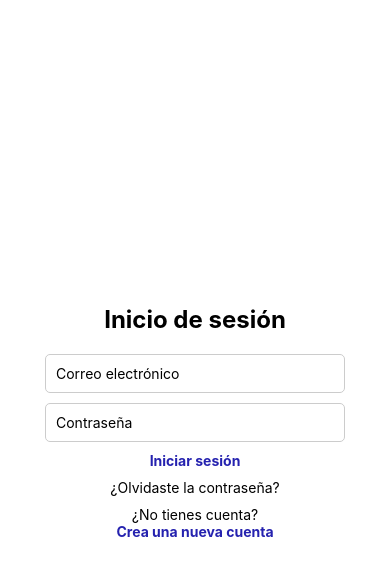
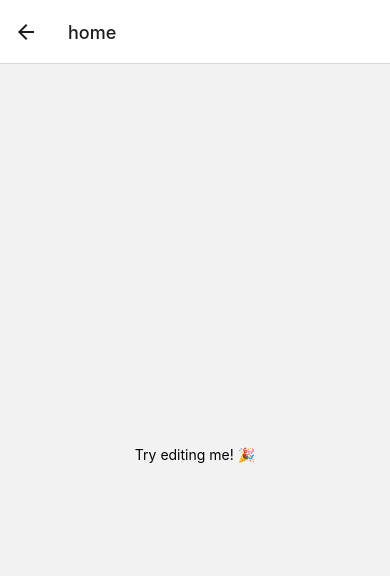
Before and after one commit to Tragaaviones/Tienda_movil, a React Native app: screen /home in a window 390 px wide. Shown: the top 576 px of the page. Built offline with nearby package versions, Linux system fonts and the light colour scheme.

Commit message:
arreglos

```diff
--- a/package.json
+++ b/package.json
@@ -9,13 +9,16 @@
     "web": "expo start --web"
   },
   "dependencies": {
+    "@react-native-community/slider": "^4.5.2",
     "@react-navigation/native": "^6.1.17",
     "@react-navigation/stack": "^6.4.0",
     "expo": "~51.0.17",
     "expo-status-bar": "~1.12.1",
     "react": "18.2.0",
     "react-native": "0.74.2",
+    "react-native-elements": "^3.4.3",
     "react-native-gesture-handler": "^2.17.1",
+    "react-native-paper": "^5.12.3",
     "react-native-safe-area-context": "^4.10.7",
     "react-native-screens": "^3.32.0",
     "react-native-snap-carousel": "^3.9.1"
--- a/src/navigation/navigation.js
+++ b/src/navigation/navigation.js
@@ -8,18 +8,19 @@ import Recuperacion from '../screen/recuperacion_contraseña';
 import Verificacion from '../screen/verificacion_codigo';
 import cambiar_contraseña from '../screen/cambiar_contraseña';
 import crear_cuenta from '../screen/crear_cuenta';
+import home from '../screen/home';
 
 const Stack = createStackNavigator();
 
 function MyStack() {
     return (
-        <Stack.Navigator screenOptions={{ headerShown: false }}>
+        <Stack.Navigator screenOptions={{ headerShown: true }}>
             <Stack.Screen name="Inicio" component={Inicio} />
             <Stack.Screen name="Recuperacion" component={Recuperacion} />
             <Stack.Screen name="Verificacion" component={Verificacion} />
             <Stack.Screen name="cambiar_contraseña" component={cambiar_contraseña} />
             <Stack.Screen name="crear_cuenta" component={crear_cuenta} />
-
+            <Stack.Screen name="home" component={home} />
         </Stack.Navigator>
     );
 }
--- /dev/null
+++ b/src/screen/home.js
@@ -0,0 +1,17 @@
+import React from 'react';
+import { Text, View } from 'react-native';
+
+const YourApp = () => {
+    return (
+        <View
+            style={{
+                flex: 1,
+                justifyContent: 'center',
+                alignItems: 'center',
+            }}>
+            <Text>Try editing me! 🎉</Text>
+        </View>
+    );
+};
+
+export default YourApp;
--- a/src/screen/iniciosesion.js
+++ b/src/screen/iniciosesion.js
@@ -28,7 +28,7 @@ const LoginForm = ({ navigation }) => {
                 onChangeText={(text) => setPassword(text)}
             />
 
-            <TouchableOpacity onPress={() => navigation.navigate('pantalla_uno')}>
+            <TouchableOpacity onPress={() => navigation.navigate('home')}>
                 <Text style={styles.linkText}>Iniciar sesión</Text>
             </TouchableOpacity>
 
```
Also changed, not shown: 1 other file (tests, documents, lock files or other folders).
